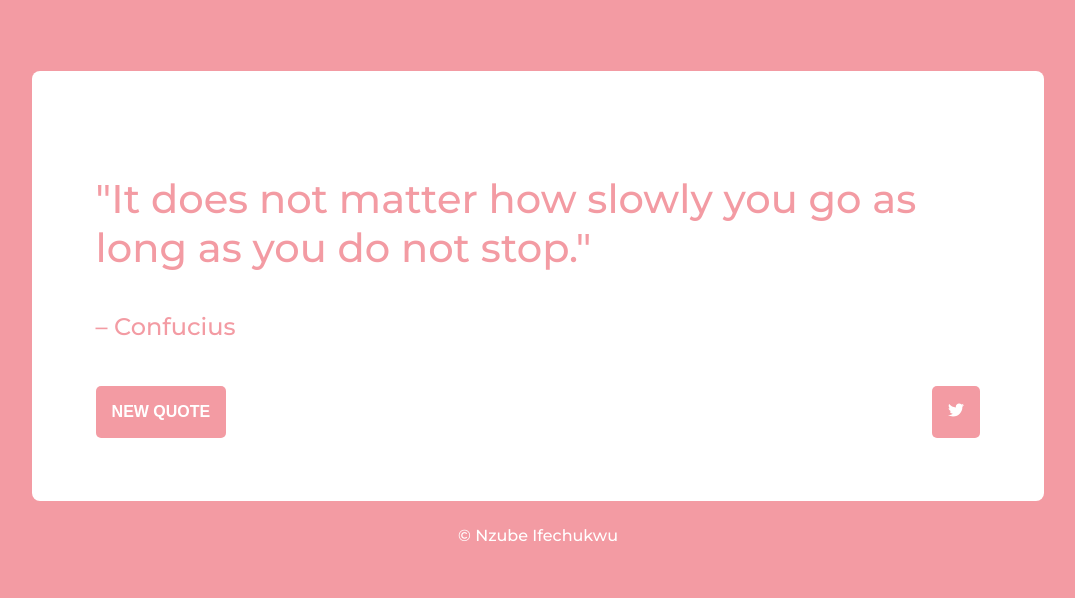
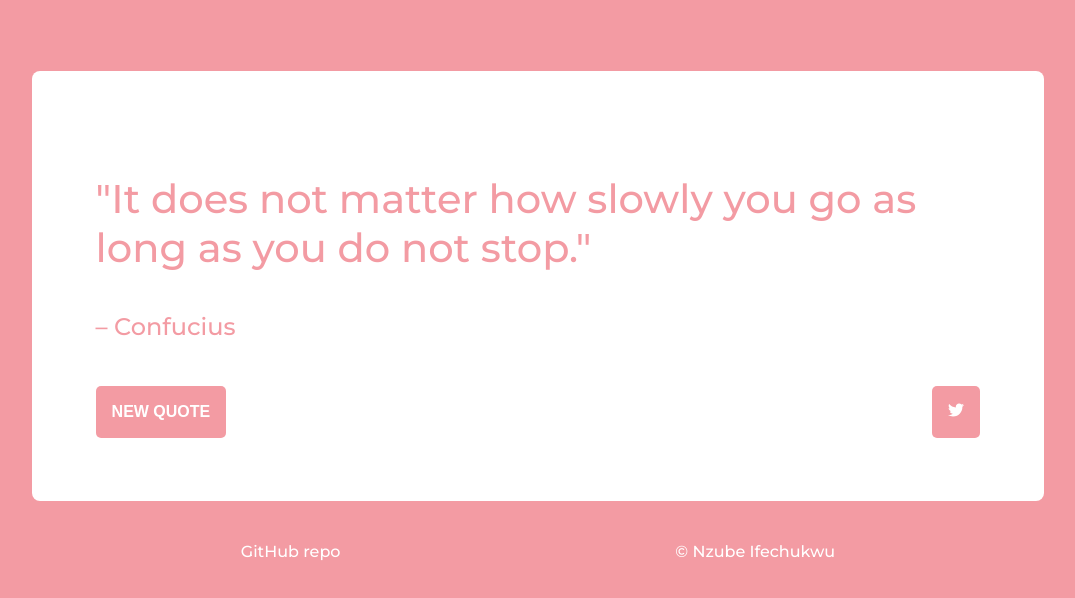
Before and after one commit to nzubeifechukwu/quote-generator, a React (Vite) app: page / in a window 1280 px wide. Shown: the top 598 px of the page, without its empty margins (102-1177 px from the left). Built offline with nearby package versions, Linux system fonts and the light colour scheme.

Commit message:
Add link to GitHub repo

```diff
--- a/src/App.jsx
+++ b/src/App.jsx
@@ -64,13 +64,16 @@ function App() {
         </div>
       </main>
       <footer>
+        <p>
           <a
             href="https://github.com/nzubeifechukwu/quote-generator"
             target="_blank"
             rel="noreferrer"
           >
-          &copy; Nzube Ifechukwu
+            GitHub repo
           </a>
+        </p>
+        <p>&copy; Nzube Ifechukwu</p>
       </footer>
     </>
   );
--- a/src/index.css
+++ b/src/index.css
@@ -71,11 +71,19 @@ footer {
   color: white;
   margin-bottom: 2%;
   font-size: 0.8rem;
+  display: flex;
+  justify-content: space-evenly;
+  align-self: normal;
 }
 
 footer a {
   text-decoration: none;
   color: inherit;
+}
+
+footer a:hover {
+  font-size: 1.1rem;
+  transition: font-size 0.2s ease-in-out;
 }
 
 @media (min-width: 650px) {
```
Lines whose indentation alone changed are shown as unchanged.
